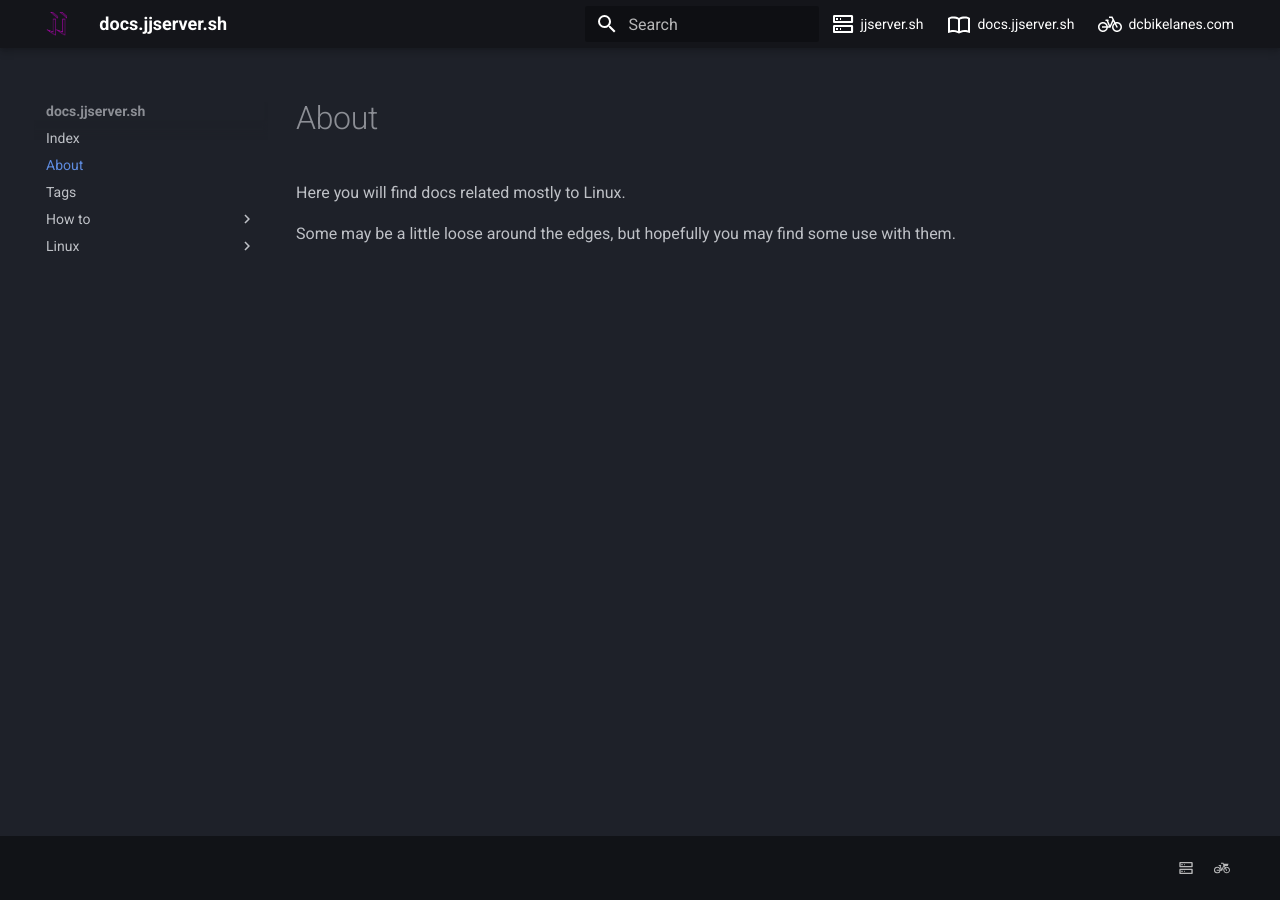
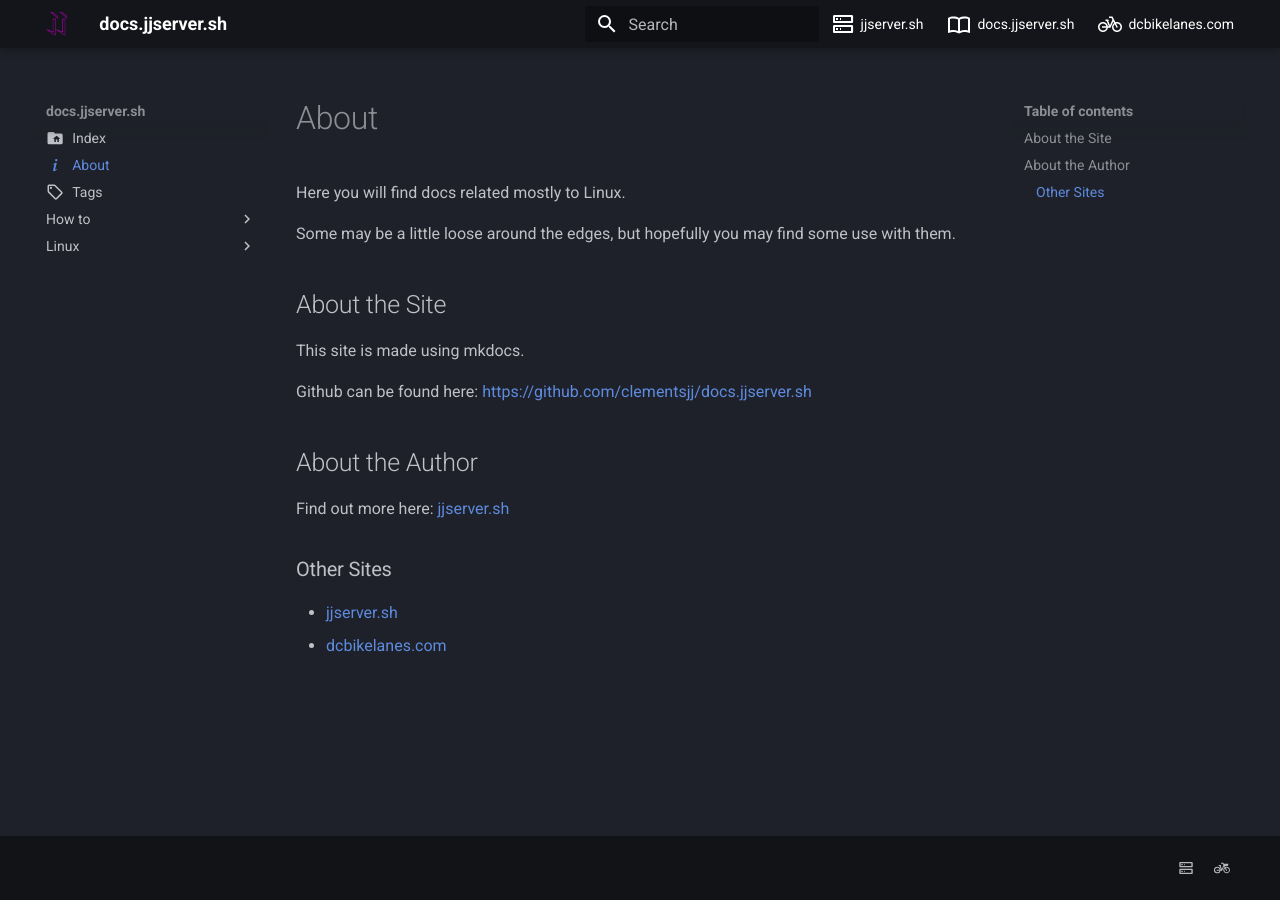
Before and after one commit to clementsjj/docs.jjserver.sh, an MkDocs documentation site: the page built from docs/about.md, in a window 1280 px wide. Built offline with MkDocs 1.6.1 and Material for MkDocs 9.7.7, drawn with Linux system fonts in a browser that asks for light colours.

Commit message:
add icon and content

```diff
--- a/docs/about.md
+++ b/docs/about.md
@@ -1,4 +1,22 @@
+---
+icon: material/information-variant
+date: 2026-08-14
+---
 
 Here you will find docs related mostly to Linux.
 
 Some may be a little loose around the edges, but hopefully you may find some use with them.
+
+
+## About the Site
+This site is made using mkdocs.
+
+Github can be found here: [https://github.com/clementsjj/docs.jjserver.sh](https://github.com/clementsjj/docs.jjserver.sh)
+
+
+## About the Author
+Find out more here: [jjserver.sh](https://jjserver.sh)
+
+### Other Sites
+- [jjserver.sh](https://jjserver.sh)
+- [dcbikelanes.com](https://dcbikelanes.com)
```
Also changed, not shown: docs/index.md (+13 -0 lines), docs/tags.md (+4 -0 lines).
